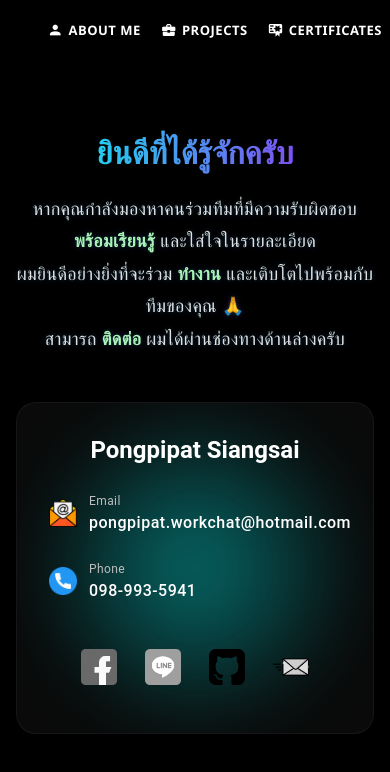
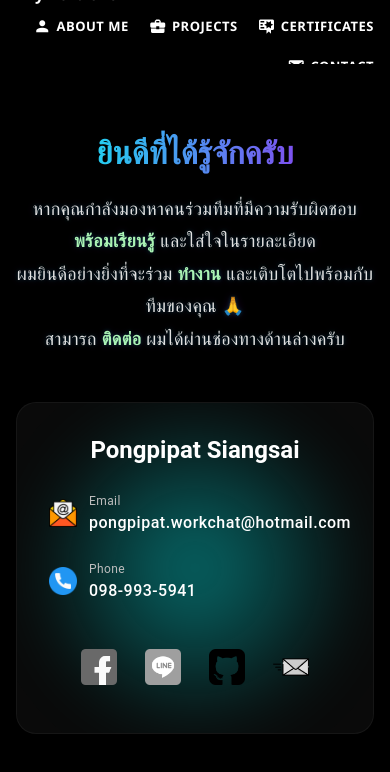
Before and after one commit to Fah-Pongpipat/MyPortfolio, a Vue app: page /contact in a window 390 px wide. Shown: the top 772 px of the page. Built offline with nearby package versions, Linux system fonts and the light colour scheme.

Commit message:
Update MenuView.vue

```diff
--- a/src/views/MenuView.vue
+++ b/src/views/MenuView.vue
@@ -3,11 +3,11 @@
 <template>
   <v-app>
     <v-app-bar app color="black" dark flat class="navbar">
-      <v-container class="d-flex align-center justify-space-between pa-0 flex-wrap">
+      <v-container class="d-flex align-center justify-space-between pa-2 flex-wrap">
         <!-- Logo -->
         <v-toolbar-title class="font-weight-bold">My Portfolio</v-toolbar-title>
 
-        <!-- Menu (แสดงตลอด ไม่ซ่อนในมือถือ) -->
+        <!-- เมนูแนวนอน -->
         <div class="menu-wrapper d-flex flex-wrap justify-end">
           <v-btn text @click="$router.push('/about-me')">
             <v-icon left>mdi-account</v-icon> ABOUT ME
@@ -32,49 +32,40 @@
 </template>
 
 <style scoped>
-/* พื้นหลัง bar + เงา */
 .navbar {
-  background-color: black;
   box-shadow: 0 2px 10px rgba(255, 0, 255, 0.2);
-  padding: 0 12px;
+  padding-left: 12px;
+  padding-right: 12px;
 }
 
-/* ปุ่มเมนู */
-.menu-wrapper {
-  display: flex;
-  flex-wrap: wrap;
-  justify-content: flex-end;
-  align-items: center;
-  gap: 8px;
-}
-
+/* ปุ่มในเมนู */
 .menu-wrapper .v-btn {
   font-weight: bold;
+  letter-spacing: 0.5px;
+  transition: 0.2s ease;
   color: white;
   font-size: 16px;
-  padding: 8px 16px;
-  letter-spacing: 0.5px;
-  transition: all 0.2s ease;
+  padding: 8px 12px;
 }
 
 .menu-wrapper .v-btn:hover {
   color: #ff66cc;
 }
 
-/* ไอคอนในปุ่ม */
-.menu-wrapper .v-icon {
-  margin-right: 6px;
-}
-
-/* ขนาดจอ: Tablet */
-@media (max-width: 960px) {
+/* Responsive ปรับขนาดปุ่มและจัดเรียง */
+@media (max-width: 1024px) {
   .v-toolbar-title {
     font-size: 20px;
   }
 
+  .menu-wrapper {
+    gap: 6px;
+    justify-content: flex-end;
+  }
+
   .menu-wrapper .v-btn {
     font-size: 14px;
-    padding: 6px 12px;
+    padding: 6px 10px;
   }
 
   .menu-wrapper .v-icon {
@@ -83,16 +74,14 @@
   }
 }
 
-/* ขนาดจอ: มือถือ */
 @media (max-width: 600px) {
   .v-toolbar-title {
     font-size: 16px;
   }
 
   .menu-wrapper {
+    gap: 4px;
     justify-content: center;
-    gap: 4px;
-    padding-top: 8px;
     flex-wrap: wrap;
   }
 
@@ -100,21 +89,5 @@
     font-size: 13px;
     padding: 4px 8px;
   }
-
-  .menu-wrapper .v-icon {
-    font-size: 16px;
-  }
-}
-
-/* ขนาดจอ: Desktop ใหญ่ */
-@media (min-width: 1200px) {
-  .v-toolbar-title {
-    font-size: 24px;
-  }
-
-  .menu-wrapper .v-btn {
-    font-size: 18px;
-    padding: 10px 20px;
-  }
 }
 </style>
```
